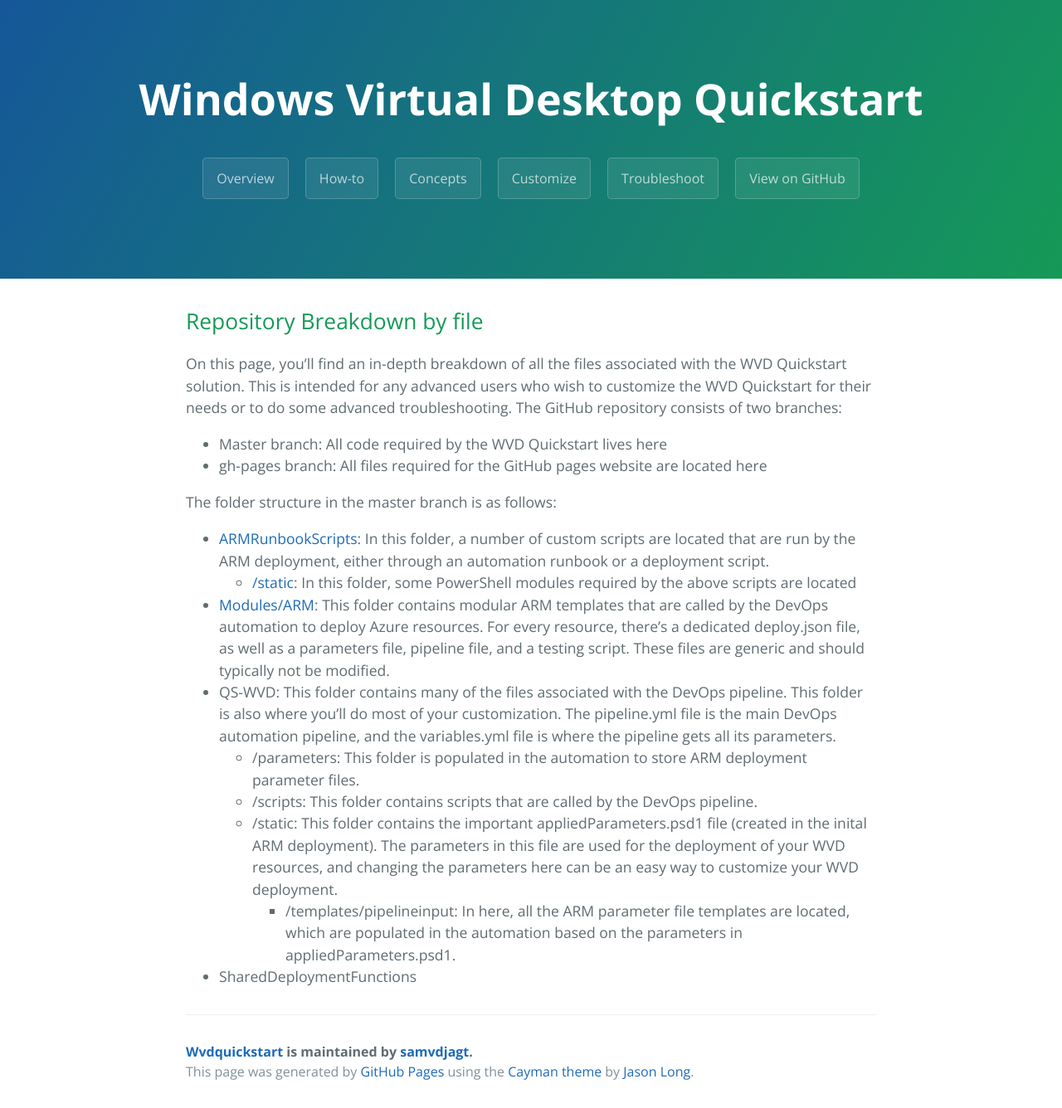
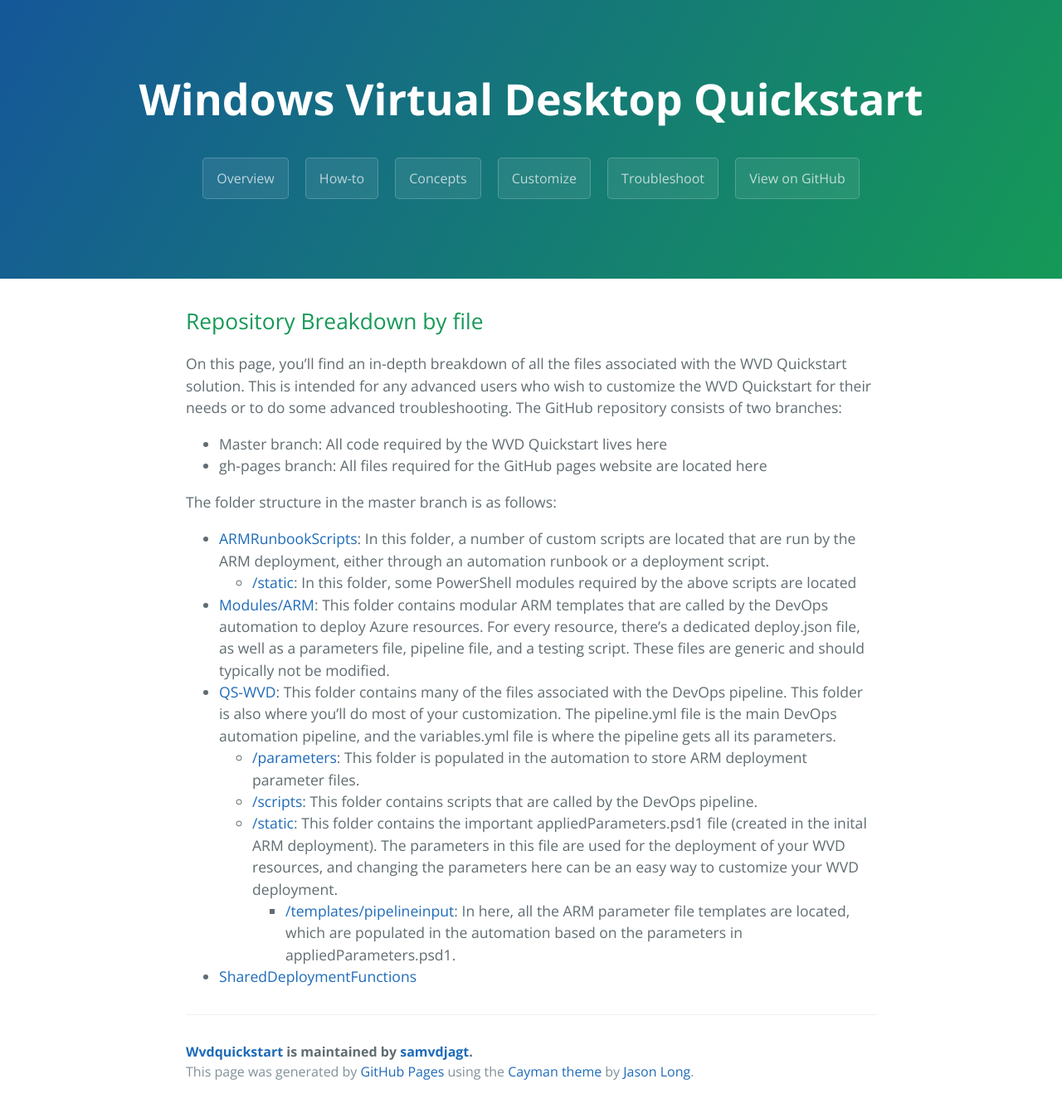
Before and after one commit to samvdjagt/wvdquickstart, a Jekyll site: the page built from repo.md, in a window 1280 px wide. Shown: the whole page at 83% size. Built offline with Jekyll 4.4.1, drawn with Linux system fonts in a browser that asks for light colours; part of the change alters nothing that is shown.

```diff
--- a/repo.md
+++ b/repo.md
@@ -15,9 +15,9 @@ The folder structure in the master branch is as follows:
 * <a href="https://github.com/samvdjagt/wvdquickstart/tree/master/ARMRunbookScripts" target="_blank">ARMRunbookScripts</a>: In this folder, a number of custom scripts are located that are run by the ARM deployment, either through an automation runbook or a deployment script.
   * <a href="https://github.com/samvdjagt/wvdquickstart/tree/master/ARMRunbookScripts/static" target="_blank">/static</a>: In this folder, some PowerShell modules required by the above scripts are located
 * <a href="https://github.com/samvdjagt/wvdquickstart/tree/master/Modules/ARM" target="_blank">Modules/ARM</a>: This folder contains modular ARM templates that are called by the DevOps automation to deploy Azure resources. For every resource, there's a dedicated deploy.json file, as well as a parameters file, pipeline file, and a testing script. These files are generic and should typically not be modified.
-* QS-WVD: This folder contains many of the files associated with the DevOps pipeline. This folder is also where you'll do most of your customization. The pipeline.yml file is the main DevOps automation pipeline, and the variables.yml file is where the pipeline gets all its parameters.
-  * /parameters: This folder is populated in the automation to store ARM deployment parameter files.
-  * /scripts: This folder contains scripts that are called by the DevOps pipeline.
-  * /static: This folder contains the important appliedParameters.psd1 file (created in the inital ARM deployment). The parameters in this file are used for the deployment of your WVD resources, and changing the parameters here can be an easy way to customize your WVD deployment.
-    * /templates/pipelineinput: In here, all the ARM parameter file templates are located, which are populated in the automation based on the parameters in appliedParameters.psd1.
- * SharedDeploymentFunctions
+* <a href="https://github.com/samvdjagt/wvdquickstart/tree/master/QS-WVD" target="_blank">QS-WVD</a>: This folder contains many of the files associated with the DevOps pipeline. This folder is also where you'll do most of your customization. The pipeline.yml file is the main DevOps automation pipeline, and the variables.yml file is where the pipeline gets all its parameters.
+  * <a href="https://github.com/samvdjagt/wvdquickstart/tree/master/QS-WVD/parameters" target="_blank">/parameters</a>: This folder is populated in the automation to store ARM deployment parameter files.
+  * <a href="https://github.com/samvdjagt/wvdquickstart/tree/master/QS-WVD/scripts" target="_blank">/scripts</a>: This folder contains scripts that are called by the DevOps pipeline.
+  * <a href="https://github.com/samvdjagt/wvdquickstart/tree/master/QS-WVD/static" target="_blank">/static</a>: This folder contains the important appliedParameters.psd1 file (created in the inital ARM deployment). The parameters in this file are used for the deployment of your WVD resources, and changing the parameters here can be an easy way to customize your WVD deployment.
+    * <a href="https://github.com/samvdjagt/wvdquickstart/tree/master/QS-WVD/static/templates/pipelineinput" target="_blank">/templates/pipelineinput</a>: In here, all the ARM parameter file templates are located, which are populated in the automation based on the parameters in appliedParameters.psd1.
+* <a href="https://github.com/samvdjagt/wvdquickstart/tree/master/SharedDeploymentFunctions" target="_blank">SharedDeploymentFunctions</a>
```
